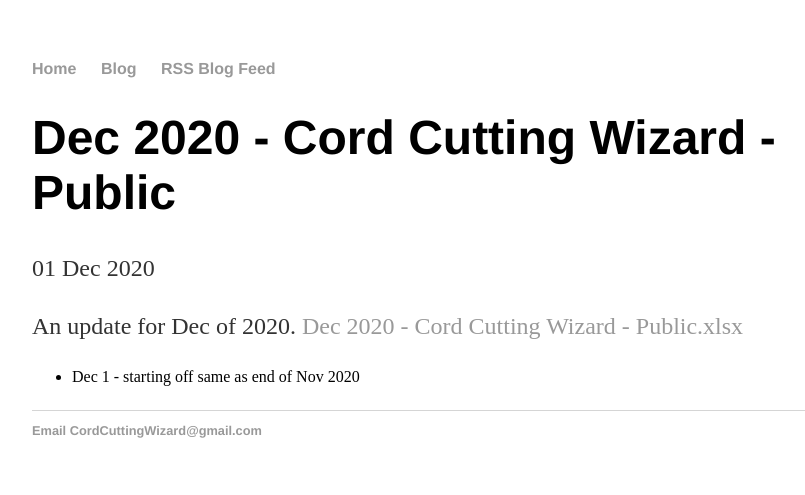
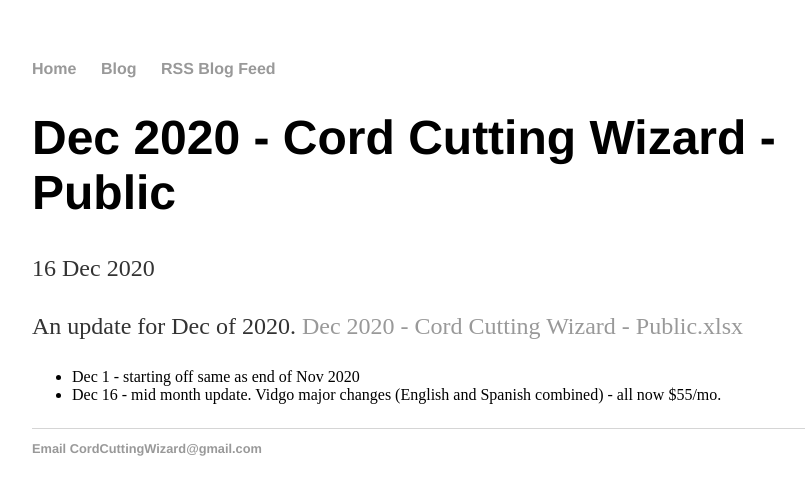
Before and after one commit to wjhladik/wjhladik.github.io, a Jekyll site: the page built from _posts/2020-12-16-Dec-2020-Cord-Cutting-Wizard-Public.md, in a window 1280 px wide. Shown: the top 495 px of the page, without its empty margins (160-965 px from the left). Built offline with Jekyll 4.4.1, drawn with Linux system fonts in a browser that asks for light colours.

Commit message:
Update and rename 2020-12-01-Dec-2020-Cord-Cutting-Wizard-Public.md to 2020-12-16-Dec-2020-Cord-Cutting-Wizard-Public.md

```diff
--- a/_posts/2020-12-01-Dec-2020-Cord-Cutting-Wizard-Public.md
+++ b/_posts/2020-12-16-Dec-2020-Cord-Cutting-Wizard-Public.md
@@ -1,9 +1,10 @@
 ---
 layout: post
 title: "Dec 2020 - Cord Cutting Wizard - Public"
-date: 2020-12-01
+date: 2020-12-16
 ---
 <p>An update for Dec of 2020. <a href="/Dec 2020 - Cord Cutting Wizard - Public.xlsx">Dec 2020 - Cord Cutting Wizard - Public.xlsx</a>
   <p>
     <ul>
       <li>Dec 1 - starting off same as end of Nov 2020
+      <li>Dec 16 - mid month update. Vidgo major changes (English and Spanish combined) - all now $55/mo.
```
